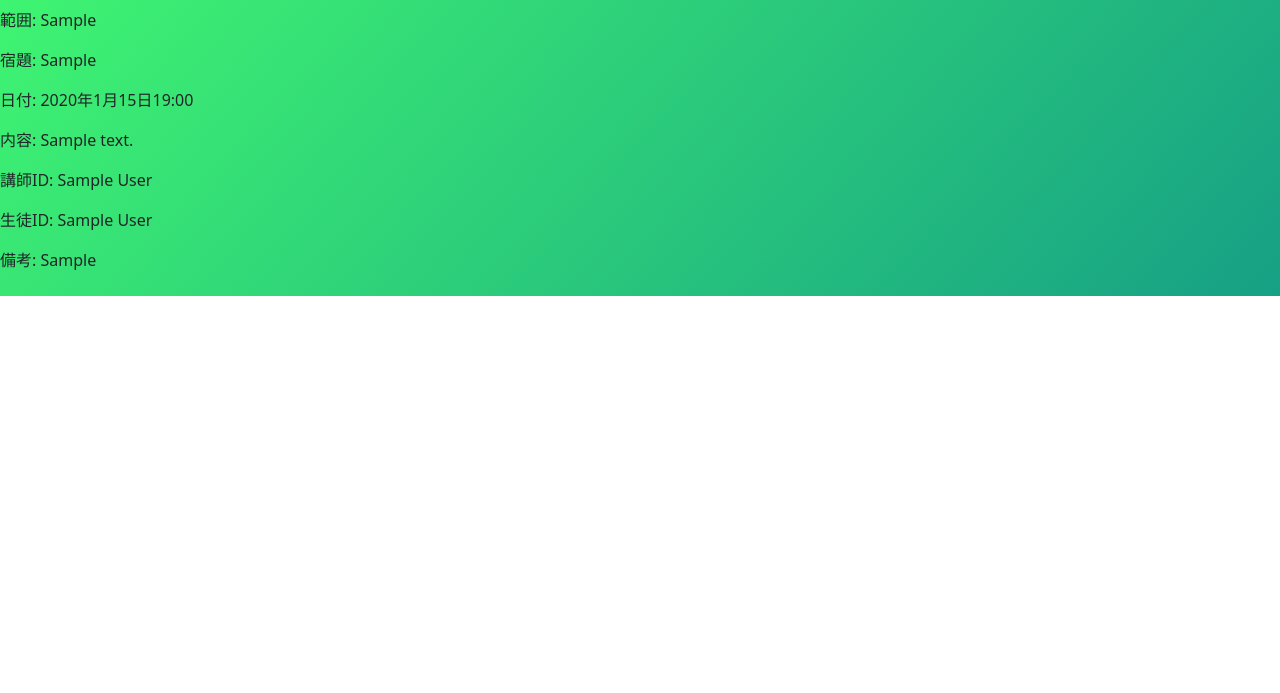
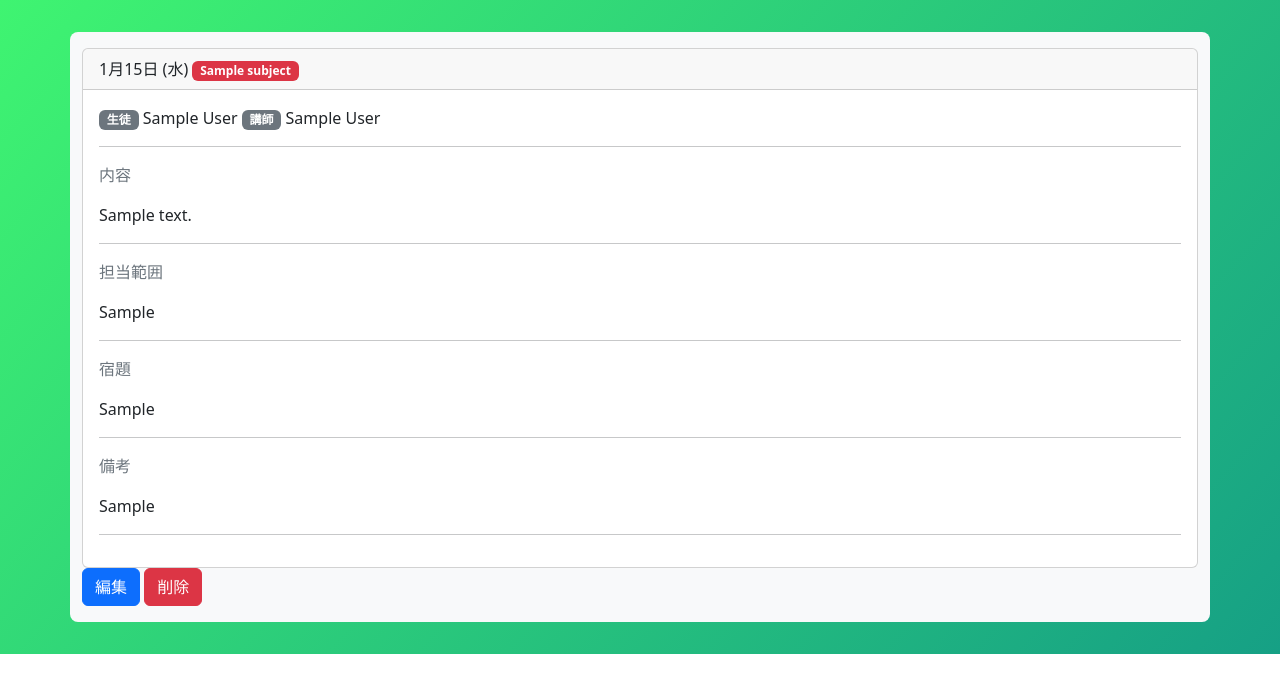
Before and after one commit to YoshihiroUCHIDA/High_Tech_Dreamer, a Django app: page /diaries/1/ in a window 1280 px wide. Shown: the part 56-749 px from the top of the page. Run offline with Django 4.2, Linux system fonts and the light colour scheme; tables that the repository leaves empty hold one stand-in row (values such as "Sample post"); some libraries are stand-ins or nearby versions.

Commit message:
日報詳細ページのデザイン修正

```diff
--- a/diaries/templates/diaries/detail.html
+++ b/diaries/templates/diaries/detail.html
@@ -1,12 +1,46 @@
-{% extends "base.html"%}
-{% block title %}日報の詳細{% endblock %}
+{% extends "base.html" %}
+
+{% block title %}
+日報の詳細
+{% endblock %}
 
 {% block content %}
-  <p>範囲: {{ diary.range }}</p>
-  <p>宿題: {{ diary.homework }}</p>
-  <p>日付: {{ diary.date }}</p>
-  <p>内容: {{ diary.content }}</p>
-  <p>講師ID: {{ diary.teacher_id }}</p>
-  <p>生徒ID: {{ diary.student_id }}</p>
-  <p>備考: {{ diary.remark }}</p>
+<div class="container my-4 py-3 bg-light rounded-3">
+  <div class="card">
+    <!--ヘッダ-->
+    <div class="card-header">
+      {{ diary.date|date:"n月j日 (D)" }}
+      <span class="badge bg-{{diary.subject_id.color}}"> {{ diary.subject_id }}</span>
+    </div>
+
+    <!--中身-->
+    <div class="card-body">
+      <p><span class="badge bg-secondary">生徒</span>
+        {{ diary.student_id }}
+        <span class="badge bg-secondary">講師</span>
+        {{ diary.teacher_id }}
+      </p>
+      <hr>
+
+      <p class="fs-6 text-secondary">内容</p>
+      <p class="fs-6">{{ diary.content }}</p>
+      <hr>
+
+      <p class="fs-6 text-secondary">担当範囲</p>
+      <p class="fs-6">{{ diary.range }}</p>
+      <hr>
+
+      <p class="fs-6 text-secondary">宿題</p>
+      <p class="fs-6">{{ diary.homework }}</p>
+      <hr>
+
+      <p class="fs-6 text-secondary">備考</p>
+      <p class="fs-6">{{ diary.remark }}</p>
+      <hr>
+    </div>
+  </div>
+
+  <a class="btn btn-primary" href="{% url 'diaries:edit' diary.id %}">編集</a>
+  <a class="btn btn-danger" href="{% url 'diaries:delete' diary.id %}">削除</a>
+</div>
 {% endblock %}
```
